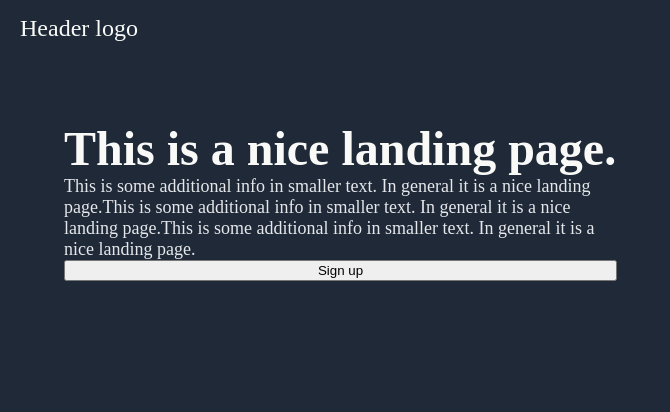
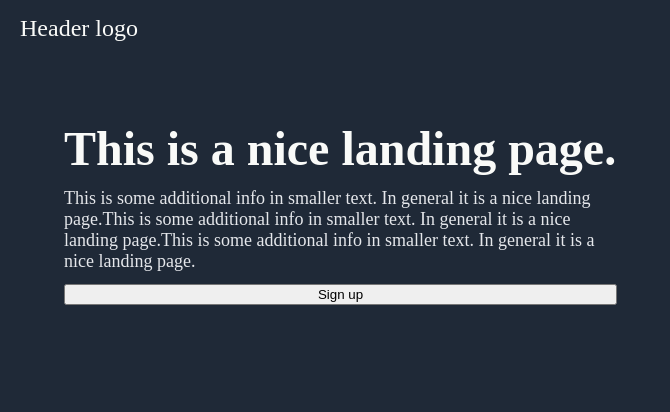
Before and after one commit to tomaha15/landing-page, a plain HTML site: page index.html in a window 1280 px wide. Shown: the top 412 px of the page, 0-670 px from the left. Drawn offline with Linux system fonts and the light colour scheme.

```diff
--- a/style.css
+++ b/style.css
@@ -49,16 +49,17 @@ body {
 .sub11 {
     display: flex;
     flex-direction: column;
+    gap: 5%;
 }
 .sub12 {
     display: flex;
     min-width: 47%;
-
     background-color: brown;
 
 }
 
-img {max-width:100%;}
+img {max-width:100%;
+}
 
 .section2 {
     display: flex;
```
Also changed, not shown: styles.css (deleted).
